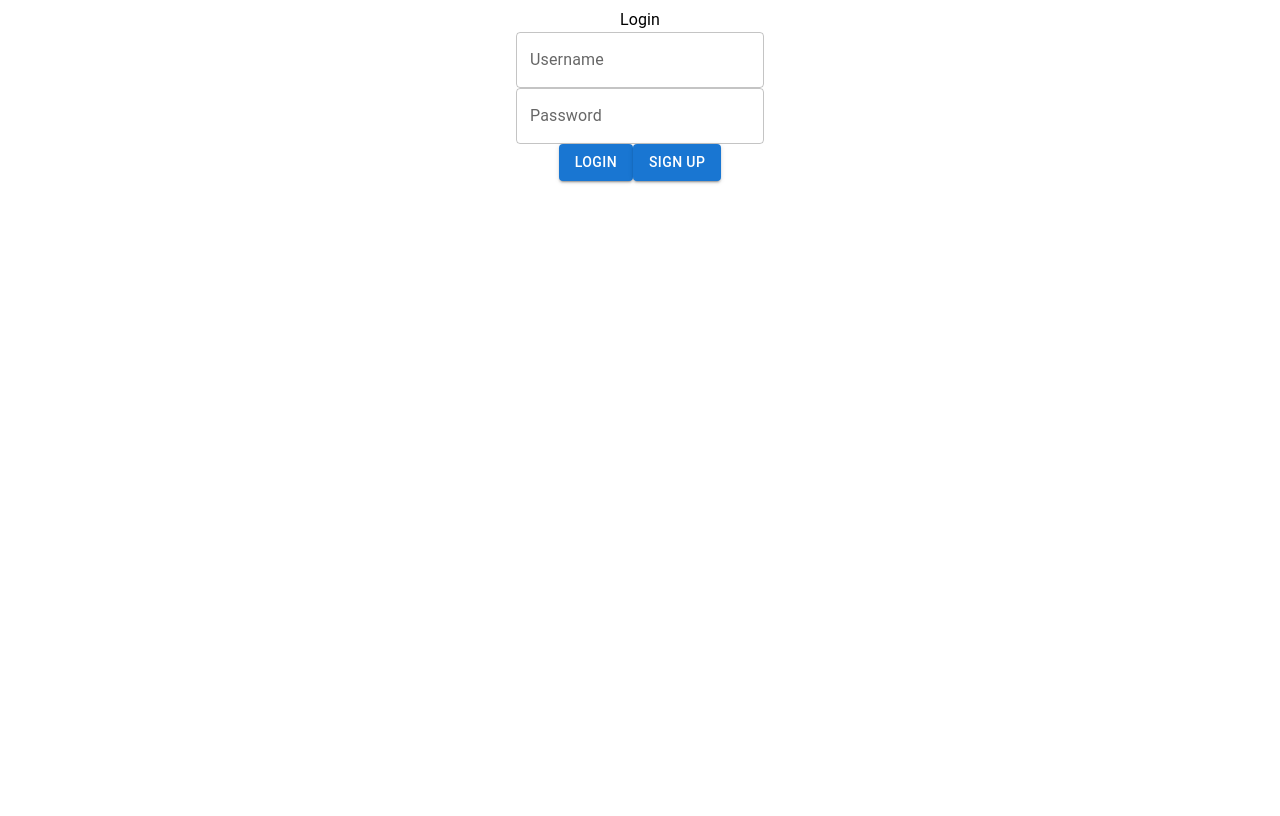
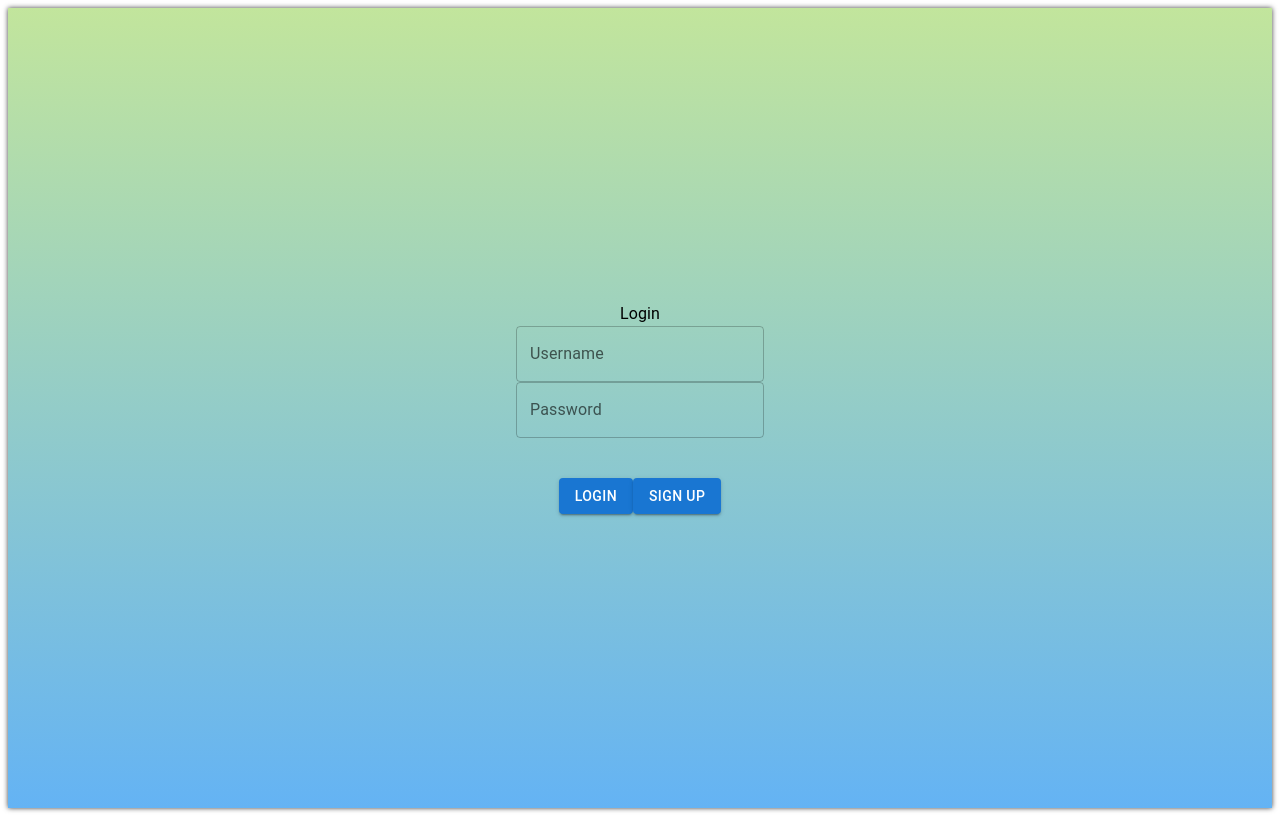
Before and after one commit to codesnippetmanager/SnippetManager, a React app: page / in a window 1280 px wide. Built offline with nearby package versions, Linux system fonts and the light colour scheme.

Commit message:
completed

```diff
--- a/components/App.jsx
+++ b/components/App.jsx
@@ -12,6 +12,7 @@ function App() {
         <Route path="/home"  element={<SideBar />} />
       </Routes>
     </BrowserRouter>
+
   );
 }
 
--- a/components/LoginPage.jsx
+++ b/components/LoginPage.jsx
@@ -81,6 +81,7 @@ const LoginPage =  () => {
 
   const logIn =
     <div className='login-container'>
+        <div className='input-container'>
         <Typography>Login</Typography>
         <TextField
           id="outlined-username-input"
@@ -96,6 +97,7 @@ const LoginPage =  () => {
           autoComplete="current-password"
           onChange={(e) => dispatch(updateUserPassActionCreator({username: usernameState, password:e.target.value}))}
         />
+        </div>
         <div className='button-container'>
         <Button variant="contained" onClick={handleSubmit}>Login</Button>
         <Button variant="contained" onClick={(e) => dispatch(updateSignInActionCreator({showSignup: true}))}>Sign Up</Button>
@@ -106,6 +108,7 @@ const LoginPage =  () => {
 
   const signUp =
     <div className='login-container'>
+      <div className='input-container'>
         <Typography>Sign Up</Typography>
         <TextField
           id="outlined-username-input"
@@ -129,6 +132,7 @@ const LoginPage =  () => {
           autoComplete="current-password"
           onChange={(e) => dispatch(updateUserPassActionCreator({username: usernameState, password:e.target.value}))}
         />
+        </div>
         <div className='button-container'>
         <Button variant="contained" onClick={handleSignup}>Sign Up</Button>
         </div>
--- a/styling/login.css
+++ b/styling/login.css
@@ -1,8 +1,23 @@
 .login-container{
+  display: flex;
+  flex-direction: column;
+  align-items: center;
+  justify-content: center;
+  height: 100vh;
+  background: linear-gradient(to bottom, #c2e59c, #64b3f4);
+  box-shadow: 0px 0px 5px 0px rgba(0,0,0,0.75);
+}
 
+.input-container {
+  display: flex;
+  flex-direction: column;
+  align-items: center;
+  justify-content: center;
+}
+
+.button-container {
   display: flex;
   justify-content: center;
-  align-items: center;
-  flex-direction: column;
-  align-content: space-between;
+  width: 100%;
+  margin-top: 40px;
 }
--- a/styling/sidebar.css
+++ b/styling/sidebar.css
@@ -2,6 +2,8 @@
   display: flex;
   /* flex-direction: row; */
   /* align-content: space-between; */
+  background: linear-gradient(to bottom, #c2e59c, #64b3f4);
+
 }
 
 .list-view, .editor {
```
